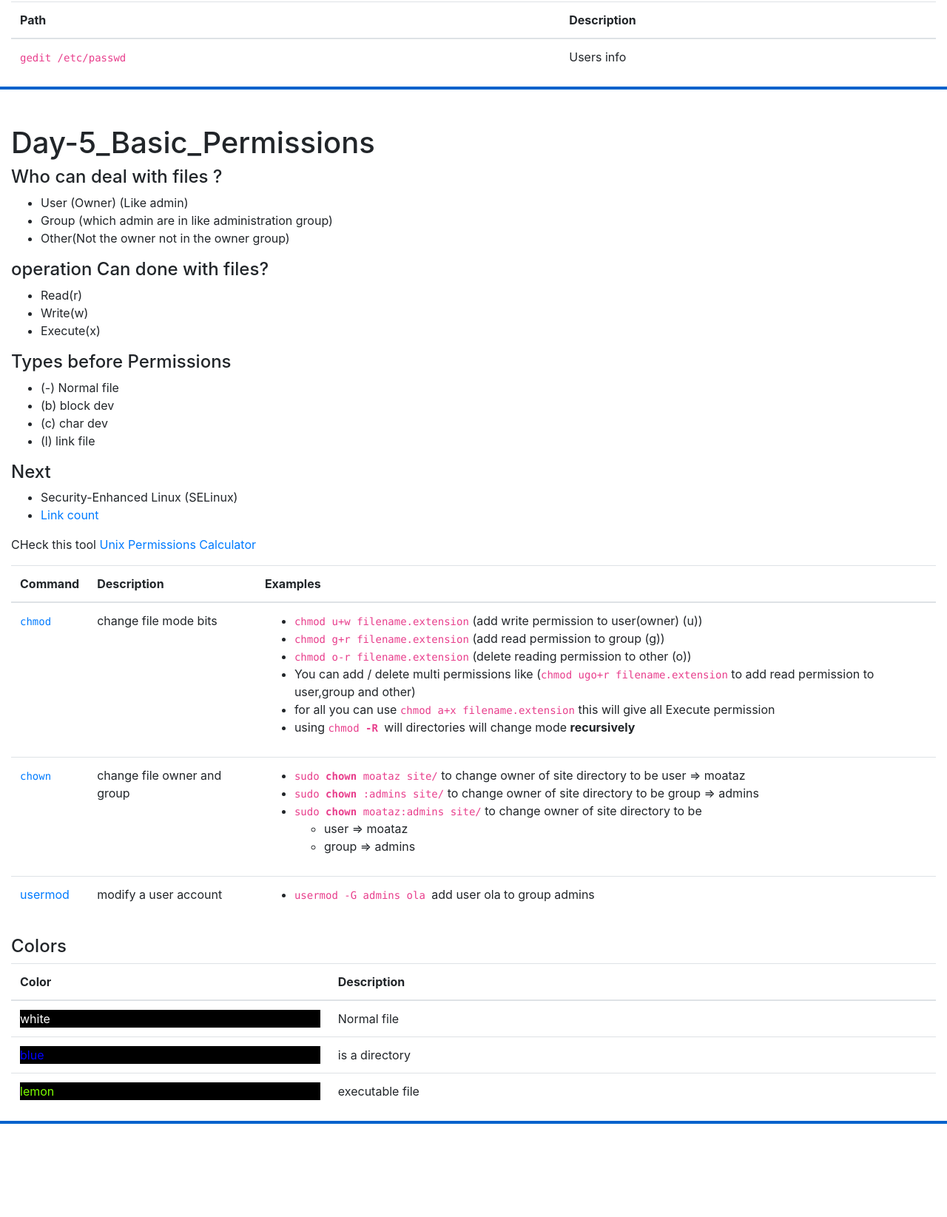
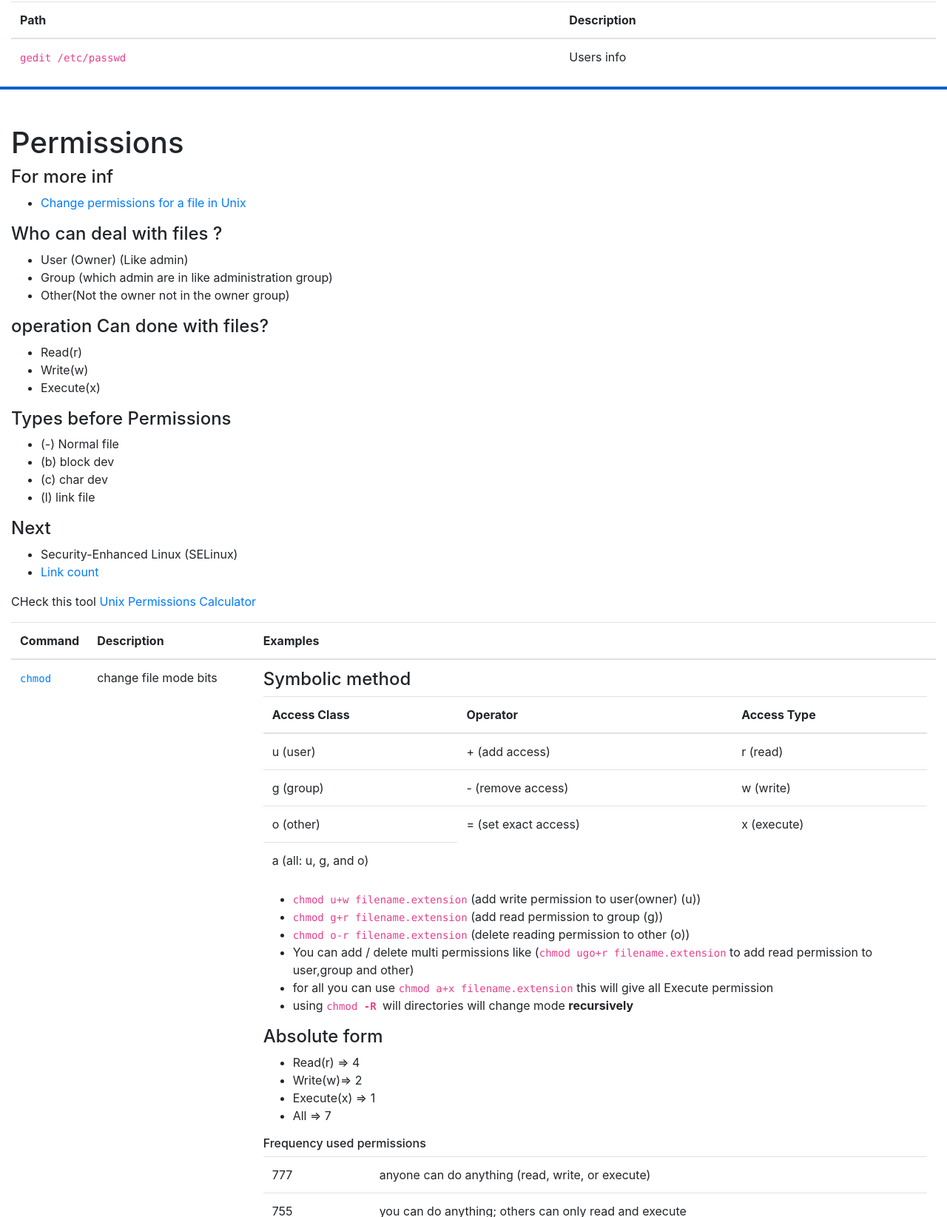
Before and after one commit to MoatazAbdAlmageed/LeanSummary, a website: page Linux/Linux System Administration/index..html in a window 1280 px wide. Shown: the part 1155-2800 px from the top of the page at 74% size. Before the commit the page ends 2722 px from the top, so only its background shows below. Drawn offline with nearby package versions, Linux system fonts and the light colour scheme.

Commit message:
Finalize Permissions

```diff
--- a/Linux/Linux System Administration/index..html
+++ b/Linux/Linux System Administration/index..html
@@ -13,6 +13,7 @@
     </style>
 </head>
 <body>
+
 
 <div class="container-fluid">
     <div class="row">
@@ -42,7 +43,7 @@
     </div>
     <div class="row content">
         <div class="col-12">
-            <h1>Day-4_FileSystem_Utilites_Cont</h1>
+            <h1>FileSystem_Utilites_Cont</h1>
             <h4>Commands</h4>
             <table class="table table-{1:striped|sm|bordered|hover|inverse} table-inverse">
                 <thead class="thead-inverse|thead-default">
@@ -95,7 +96,7 @@
 
     <div class="row content">
         <div class="col-12">
-            <h1>Day-5_Basic_User_Group_Administration</h1>
+            <h1>Basic_User_Group_Administration</h1>
             <h4>Users & Groups</h4>
 
             <ul>
@@ -158,7 +159,12 @@
 
     <div class="row content">
         <div class="col-12">
-            <h1>Day-5_Basic_Permissions</h1>
+            <h1>Permissions</h1>
+            <h4>For more inf</h4>
+            <ul>
+                <li><a href="https://kb.iu.edu/d/abdb">Change permissions for a file in Unix</a></li>
+            </ul>
+
             <h4>Who can deal with files ?</h4>
             <ul>
                 <li>User (Owner) (Like admin)</li>
@@ -206,6 +212,44 @@
                     </td>
 
                     <td>
+                        <h4>Symbolic method</h4>
+                        <table class="table" title="Abbreviations for access classes, operators, and access types">
+                            <colgroup>
+                                <col style="width:29%">
+                                <col style="width:41%">
+                                <col style="width:29%">
+
+
+                            </colgroup>
+                            <thead>
+                            <tr>
+                                <th>Access Class</th>
+                                <th>Operator</th>
+                                <th>Access Type</th>
+                            </tr>
+                            </thead>
+                            <tbody>
+                            <tr>
+                                <td>u (user)</td>
+                                <td>+ (add access)</td>
+                                <td>r (read)</td>
+                            </tr>
+                            <tr>
+                                <td>g (group)</td>
+                                <td> - (remove access)</td>
+                                <td>w (write)</td>
+                            </tr>
+                            <tr>
+                                <td>o (other)</td>
+                                <td>= (set exact access)</td>
+                                <td>x (execute)</td>
+                            </tr>
+                            <tr>
+                                <td> a (all: u, g, and o)</td>
+                            </tr>
+                            </tbody>
+                        </table>
+
                         <ul>
                             <li><code>chmod u+w filename.extension</code> (add write permission to user(owner) (u))</li>
                             <li><code>chmod g+r filename.extension</code> (add read permission to group (g))</li>
@@ -221,6 +265,53 @@
                             <li>using <code>chmod <b>-R</b> </code> will directories will change mode <b>recursively</b>
                             </li>
                         </ul>
+
+                        <h4>Absolute form</h4>
+                        <ul>
+                            <li>Read(r) => 4</li>
+                            <li>Write(w)=> 2</li>
+                            <li>Execute(x) => 1</li>
+                            <li>All => 7</li>
+                        </ul>
+
+                        <h6>Frequency used permissions</h6>
+                        <div class="table-responsive">
+                            <table class="table" title="File permission attributes">
+                                <colgroup>
+                                    <col style="width:16%">
+                                    <col style="width:83%">
+
+
+                                </colgroup>
+                                <tbody>
+                                <tr>
+                                    <td>777</td>
+                                    <td>
+                                        <div class="wrap">anyone can do anything (read, write, or execute)</div>
+                                    </td>
+                                </tr>
+                                <tr>
+                                    <td>755</td>
+                                    <td>
+                                        <div class="wrap">you can do anything; others can only read and execute</div>
+                                    </td>
+                                </tr>
+                                <tr>
+                                    <td>711</td>
+                                    <td>
+                                        <div class="wrap">you can do anything; others can only execute</div>
+                                    </td>
+                                </tr>
+                                <tr>
+                                    <td>644</td>
+                                    <td>
+                                        <div class="wrap">you can read and write; others can only read</div>
+                                    </td>
+                                </tr>
+                                </tbody>
+                            </table>
+                        </div>
+
                     </td>
                 </tr>
                 <tr>
@@ -266,6 +357,7 @@
                 </tbody>
             </table>
 
+
             <h4>Colors</h4>
             <table class="table table-{1:striped|sm|bordered|hover|inverse} table-inverse">
                 <thead class="thead-inverse|thead-default">
@@ -304,6 +396,13 @@
 
         </div>
     </div>
+
+    <!--13 - 13-Day-6_Redirection-->
+    <div class="row">
+        <div class="col-12">
+            <h1>Redirection</h1>
+        </div>
+    </div>
 </div>
 
 
```
